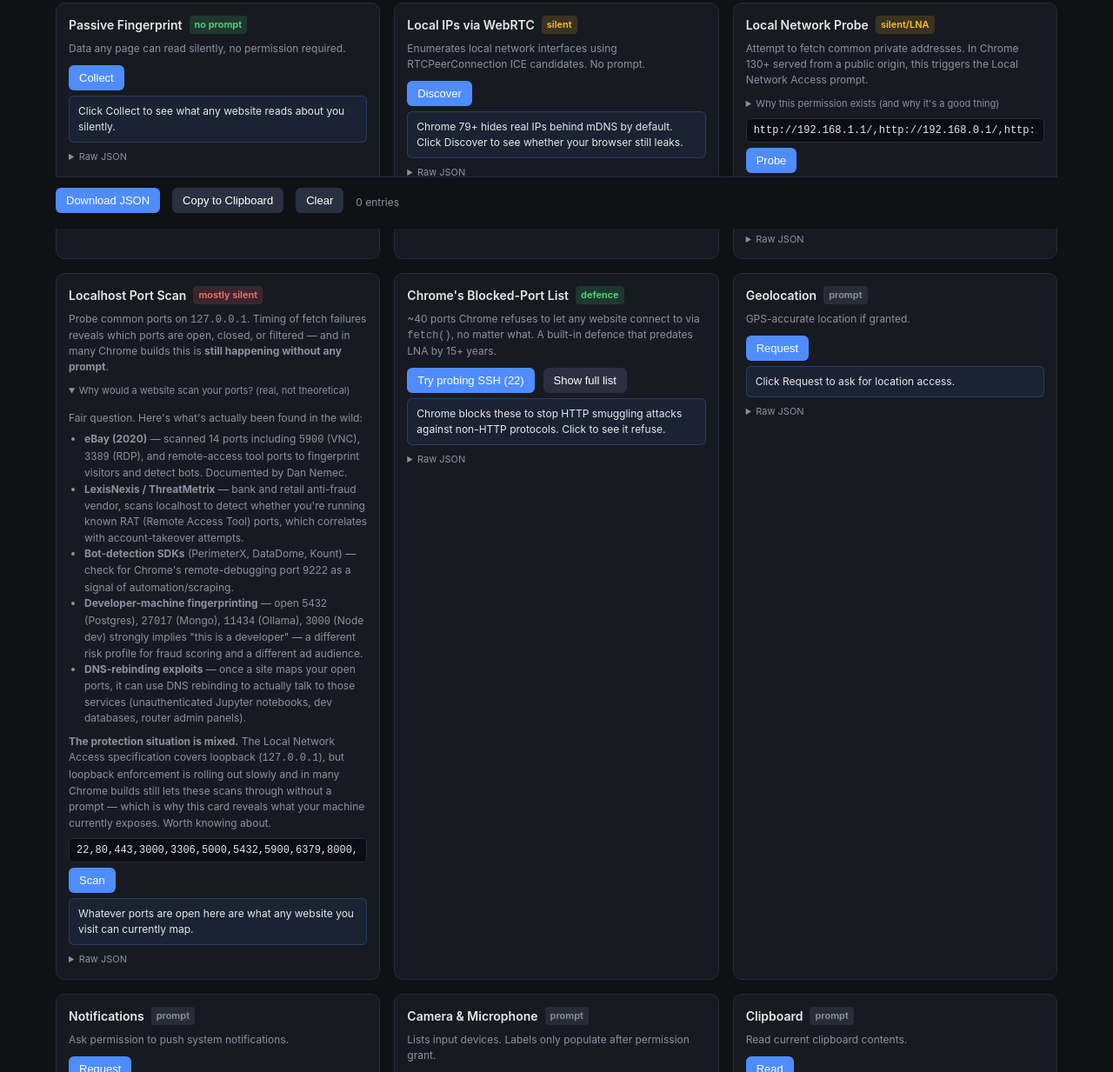
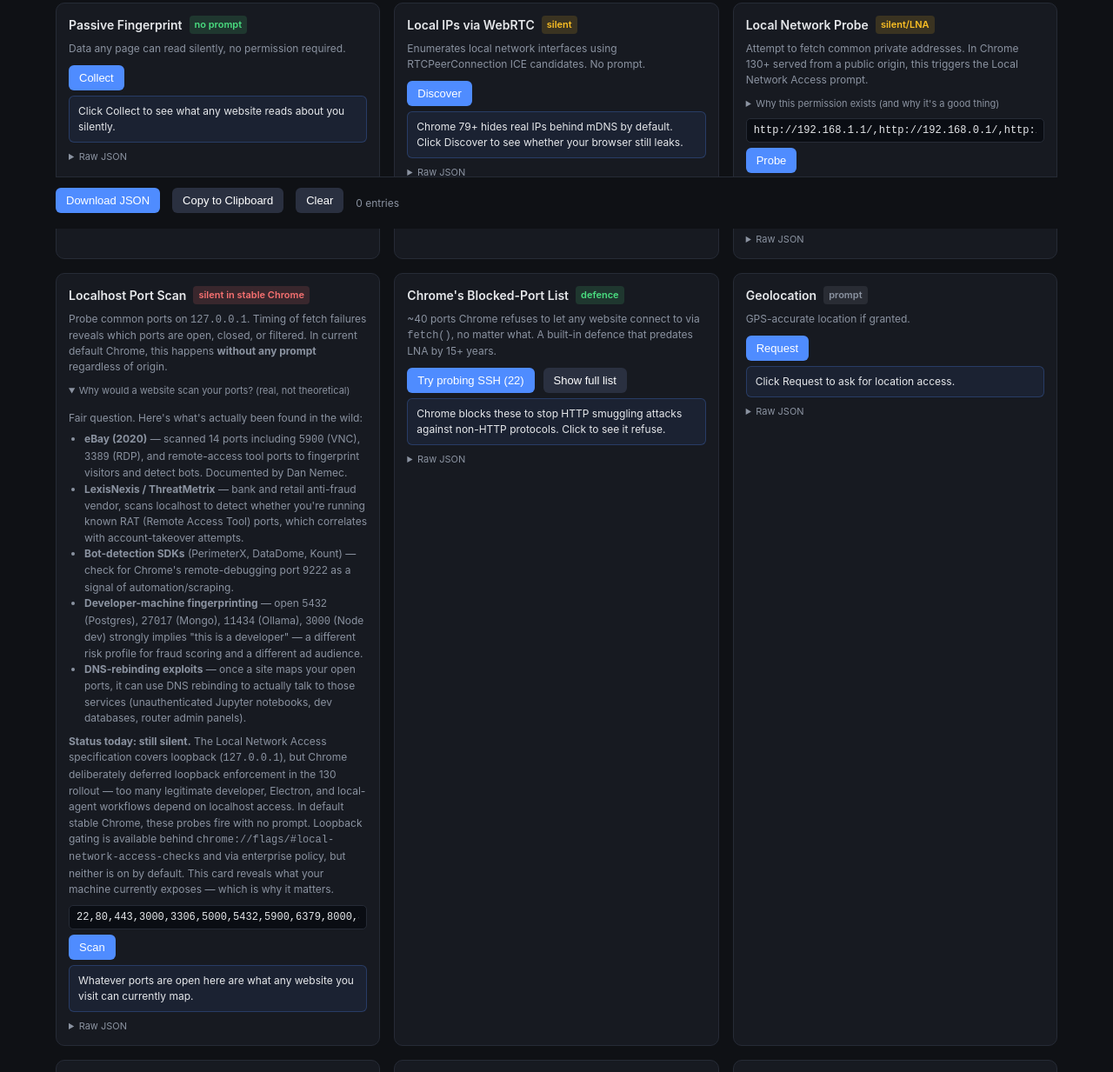
Before and after one commit to niavasha/chrome-network-access, a plain HTML site: page index.html in a window 1280 px wide. Shown: the part 537-1770 px from the top of the page at 87% size. Drawn offline with Linux system fonts and the light colour scheme.

Commit message:
Drop 'many builds' hedge: localhost scans are silent in default stable Chrome

```diff
--- a/index.html
+++ b/index.html
@@ -169,8 +169,8 @@
 
   <!-- Port scan on localhost -->
   <div class="card">
-    <h3>Localhost Port Scan <span class="status err">mostly silent</span></h3>
-    <p>Probe common ports on <code>127.0.0.1</code>. Timing of fetch failures reveals which ports are open, closed, or filtered — and in many Chrome builds this is <strong>still happening without any prompt</strong>.</p>
+    <h3>Localhost Port Scan <span class="status err">silent in stable Chrome</span></h3>
+    <p>Probe common ports on <code>127.0.0.1</code>. Timing of fetch failures reveals which ports are open, closed, or filtered. In current default Chrome, this happens <strong>without any prompt</strong> regardless of origin.</p>
     <details style="margin-bottom: 8px;" open><summary>Why would a website scan your ports? (real, not theoretical)</summary>
       <div style="color: var(--muted); font-size: 12px; line-height: 1.55; padding: 8px 0 0;">
         Fair question. Here's what's actually been found in the wild:
@@ -181,7 +181,7 @@
           <li><strong>Developer-machine fingerprinting</strong> — open <code>5432</code> (Postgres), <code>27017</code> (Mongo), <code>11434</code> (Ollama), <code>3000</code> (Node dev) strongly implies "this is a developer" — a different risk profile for fraud scoring and a different ad audience.</li>
           <li><strong>DNS-rebinding exploits</strong> — once a site maps your open ports, it can use DNS rebinding to actually talk to those services (unauthenticated Jupyter notebooks, dev databases, router admin panels).</li>
         </ul>
-        <strong>The protection situation is mixed.</strong> The Local Network Access specification covers loopback (<code>127.0.0.1</code>), but loopback enforcement is rolling out slowly and in many Chrome builds still lets these scans through without a prompt — which is why this card reveals what your machine currently exposes. Worth knowing about.
+        <strong>Status today: still silent.</strong> The Local Network Access specification covers loopback (<code>127.0.0.1</code>), but Chrome deliberately deferred loopback enforcement in the 130 rollout — too many legitimate developer, Electron, and local-agent workflows depend on localhost access. In default stable Chrome, these probes fire with no prompt. Loopback gating is available behind <code>chrome://flags/#local-network-access-checks</code> and via enterprise policy, but neither is on by default. This card reveals what your machine currently exposes — which is why it matters.
       </div>
     </details>
     <input type="text" id="ports" value="22,80,443,3000,3306,5000,5432,5900,6379,8000,8080,8443,9000,11434,27017">
```
